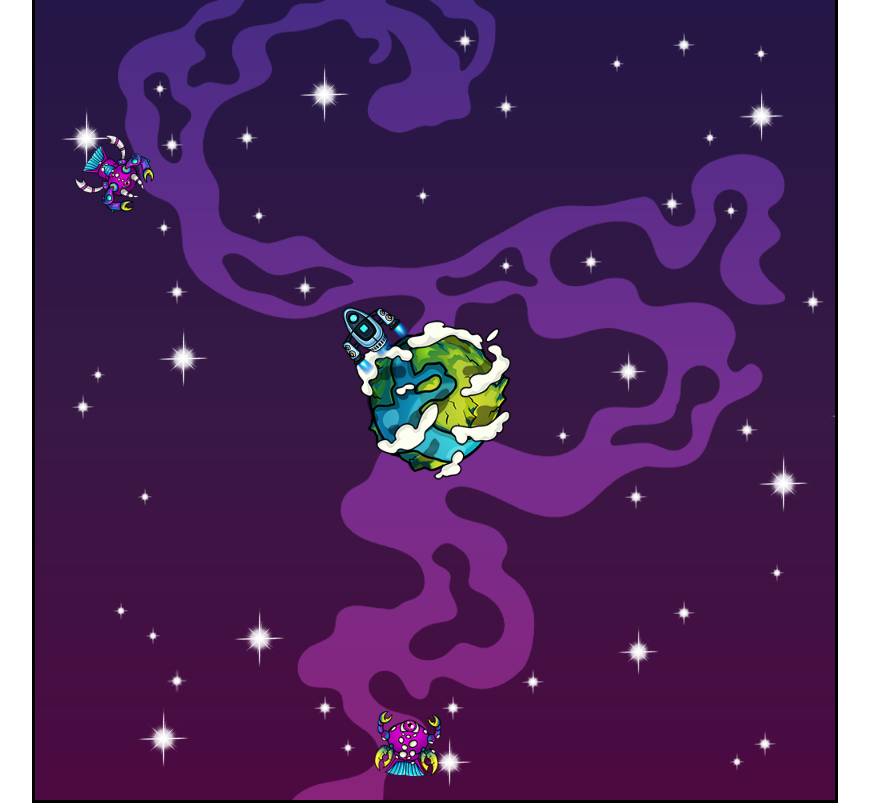
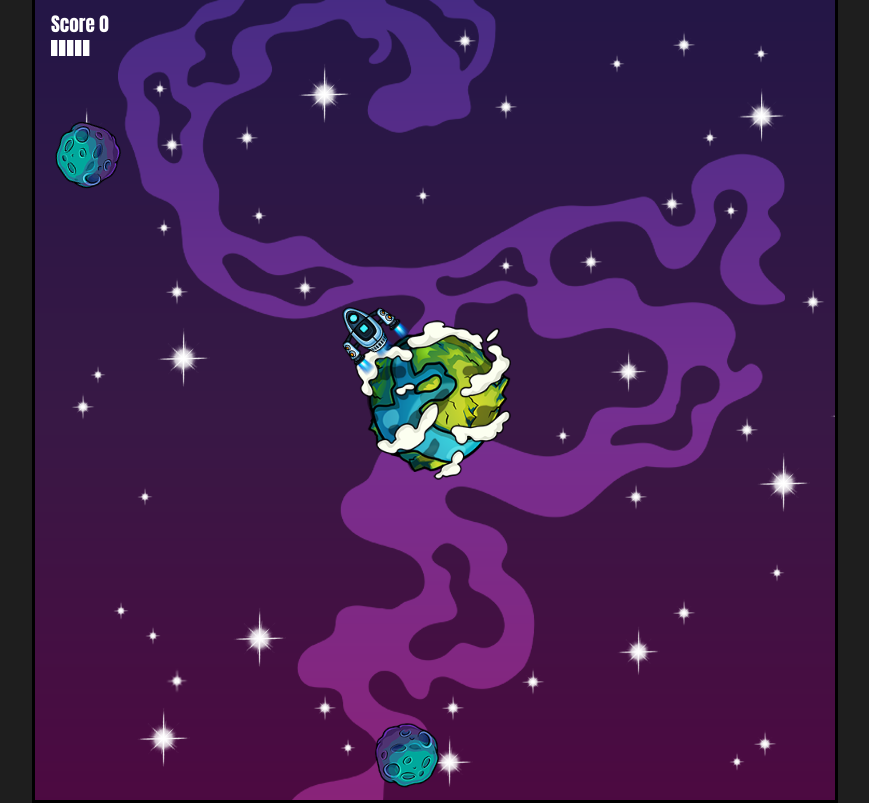
Before and after one commit to Lee-TB/planet-defense, a plain HTML site: page index.html in a window 1280 px wide. Shown: the whole page, without its empty margins (205-1074 px from the left). Drawn offline with Linux system fonts and the light colour scheme.

Commit message:
handle end game: status text, player damage = 0 when end game.

```diff
--- a/enemy.js
+++ b/enemy.js
@@ -20,6 +20,7 @@ export class Enemy {
     this.speedX;
     this.speedY;
     this.free = true;
+    this.collided = false;
   }
 
   start() {
@@ -34,11 +35,12 @@ export class Enemy {
     const aim = this.game.calcAim(this, this.game.planet);
     this.speedX = -aim.aimX * this.game.speedModifier;
     this.speedY = -aim.aimY * this.game.speedModifier;
-    this.angle = Math.atan2(-aim.dx, -aim.dy) * -1
+    this.angle = Math.atan2(-aim.dx, -aim.dy) * -1;
   }
 
   reset() {
     this.free = true;
+    this.collided = false;
     this.lives = this.maxLives;
     this.frameX = 0;
     this.x = Infinity;
@@ -53,7 +55,7 @@ export class Enemy {
     if (!this.free) {
       context.save();
       context.translate(this.x, this.y);
-      context.rotate(this.angle)
+      context.rotate(this.angle);
       context.translate(-this.x, -this.y);
 
       context.drawImage(
@@ -75,10 +77,10 @@ export class Enemy {
         context.arc(this.x, this.y, this.radius, 0, Math.PI * 2);
         context.strokeStyle = "red";
         context.stroke();
-        context.fillStyle = "red";
-        context.font = "20px consolas";
         context.textAlign = "center";
         context.textBaseline = "middle";
+        context.font = "20px consolas";
+        context.fillStyle = "white";
         context.fillText(this.lives, this.x, this.y);
         context.restore();
       }
@@ -92,15 +94,19 @@ export class Enemy {
     }
 
     // check collision enemy / planet
-    if (this.game.checkCollision(this, this.game.planet)) {
+    if (this.game.checkCollision(this, this.game.planet) && this.lives > 0) {
       this.lives = 0;
+      this.collided = true;
+      this.game.lives--;
       this.speedX = 0;
       this.speedY = 0;
     }
 
     // check collision enemy / player
-    if (this.game.checkCollision(this, this.game.player)) {
+    if (this.game.checkCollision(this, this.game.player) && this.lives > 0) {
       this.lives = 0;
+      this.collided = true;
+      this.game.lives--;
     }
 
     // check collision enemy / projectile
@@ -111,7 +117,7 @@ export class Enemy {
         this.lives > 0
       ) {
         projectile.reset();
-        this.hit(1);
+        this.hit(this.game.player.damage);
       }
     });
 
@@ -119,7 +125,11 @@ export class Enemy {
       this.frameX++;
     }
 
+    // when enemy die
     if (this.frameX > this.maxFrame) {
+      if (!this.collided) {
+        this.game.score += this.maxLives;
+      }
       this.reset();
     }
   }
--- a/game.js
+++ b/game.js
@@ -10,14 +10,10 @@ export class Game {
     this.scale = this.canvas.scale * 0.8;
     this.width = this.canvas.width;
     this.height = this.canvas.height;
-    this.planet = new Planet(this);
-    this.player = new Player(this);
-    this.debug = false;
 
     this.baseRefreshRate = 60; // you can choose 60 or 144 and adjust other properties
     this.fps = 60;
-    this.speedModifier = this.baseRefreshRate / this.fps;
-
+    this.speedModifier = (this.baseRefreshRate / this.fps) * this.scale;
     this.projectilePool = [];
     this.numberOfProjectiles = 30;
     this.createProjectilePool();
@@ -25,17 +21,26 @@ export class Game {
     this.enemyPool = [];
     this.numberOfEnemies = 20;
     this.createEnemyPool();
+    this.enemyIntervalOrigin = 2000;
     this.enemyTimer = 0;
-    this.enemyInterval = 2000;
+    this.enemyInterval = this.enemyIntervalOrigin;
 
     this.spriteTimer = 0;
-    this.spriteInterval = 50;
+    this.spriteInterval = 100;
     this.spriteUpdate = true;
+
+    this.lives = 5;
+    this.score = 0;
+    this.gameOver = false;
+    this.debug = false;
 
     this.mouse = {
       x: 0,
       y: 0,
     };
+
+    this.planet = new Planet(this);
+    this.player = new Player(this);
 
     // event listeners
     window.addEventListener("mousemove", (e) => {
@@ -58,9 +63,10 @@ export class Game {
 
   render(context, deltaTime) {
     this.fps = 1000 / deltaTime; // this fps will be changed depending on your screen refresh rate
-    this.speedModifier = this.baseRefreshRate / this.fps;
+    this.speedModifier = (this.baseRefreshRate / this.fps) * this.scale;
 
     context.clearRect(0, 0, this.width, this.height);
+    this.drawStatusText(context);
     this.planet.draw(context);
     this.player.draw(context);
     this.player.update();
@@ -73,14 +79,22 @@ export class Game {
       enemy.update();
     });
 
+    // increase level of difficult by increase speed of enemy generation
+    if (this.enemyInterval > 1000) {
+      this.enemyInterval = this.enemyIntervalOrigin - this.score * 5;
+    }
+
     // periodically activate an enemy
+    if (!this.gameOver) {
       if (this.enemyTimer < this.enemyInterval) {
         this.enemyTimer += deltaTime;
       } else {
         this.enemyTimer = 0;
+        this.shuffle(this.enemyPool);
         const enemy = this.getEnemy();
         if (enemy) {
           enemy.start();
+        }
       }
     }
 
@@ -93,13 +107,55 @@ export class Game {
       this.spriteUpdate = false;
     }
 
+    if (this.lives < 1) {
+      this.gameOver = true;
+      this.player.damage = 0;
+    }
+
     if (this.debug) {
       context.beginPath();
-      context.strokeStyle = "red";
+      context.strokeStyle = "#A4DE02";
+      context.lineWidth = 2;
       context.moveTo(this.planet.x, this.planet.y);
       context.lineTo(this.mouse.x, this.mouse.y);
       context.stroke();
     }
+  }
+
+  shuffle(array) {
+    array.sort(() => Math.random() - 0.5);
+  }
+
+  drawStatusText(context) {
+    context.save();
+    // Game score
+    context.textAlign = "left";
+    context.font = `${24 * this.scale}px Impact`;
+    context.fillStyle = "white";
+    context.fillText(`Score ${this.score}`, 20 * this.scale, 40 * this.scale);
+
+    // Game lives
+    for (let i = 0; i < this.lives; i++) {
+      context.fillRect(
+        (20 + 10 * i) * this.scale,
+        50 * this.scale,
+        8 * this.scale,
+        20 * this.scale
+      );
+    }
+
+    // Game result
+    if (this.gameOver) {
+      let message1 = "End Game !";
+      let message2 = `Your score is ${this.score}`;
+      context.textAlign = "center";
+      context.font = `${100 * this.scale}px Impact`;
+      context.fillStyle = "white";
+
+      context.fillText(message1, this.width / 2, 200 * this.scale);
+      context.fillText(message2, this.width / 2, 700 * this.scale);
+    }
+    context.restore();
   }
 
   calcAim(a, b) {
@@ -133,7 +189,12 @@ export class Game {
 
   createEnemyPool() {
     for (let i = 0; i < this.numberOfEnemies; i++) {
+      const randomNumber = Math.random();
+      if (randomNumber > 0.25) {
+        this.enemyPool.push(new Asteroid(this));
+      } else {
         this.enemyPool.push(new Lobstermorph(this));
+      }
     }
   }
 
--- a/player.js
+++ b/player.js
@@ -7,6 +7,7 @@ export class Player {
       this.image = document.getElementById("player");
       this.aim;
       this.angle = Math.PI * 0;
+      this.damage = 1;
     }
     draw(context) {
       context.save();
--- a/style.css
+++ b/style.css
@@ -1,5 +1,6 @@
 body {
   cursor: url(/assets/crosshair.png) 16 16, auto;
+  background-color: rgb(30, 30, 30);
 }
 
 #canvas1 {
```
Lines whose indentation alone changed are shown as unchanged.
